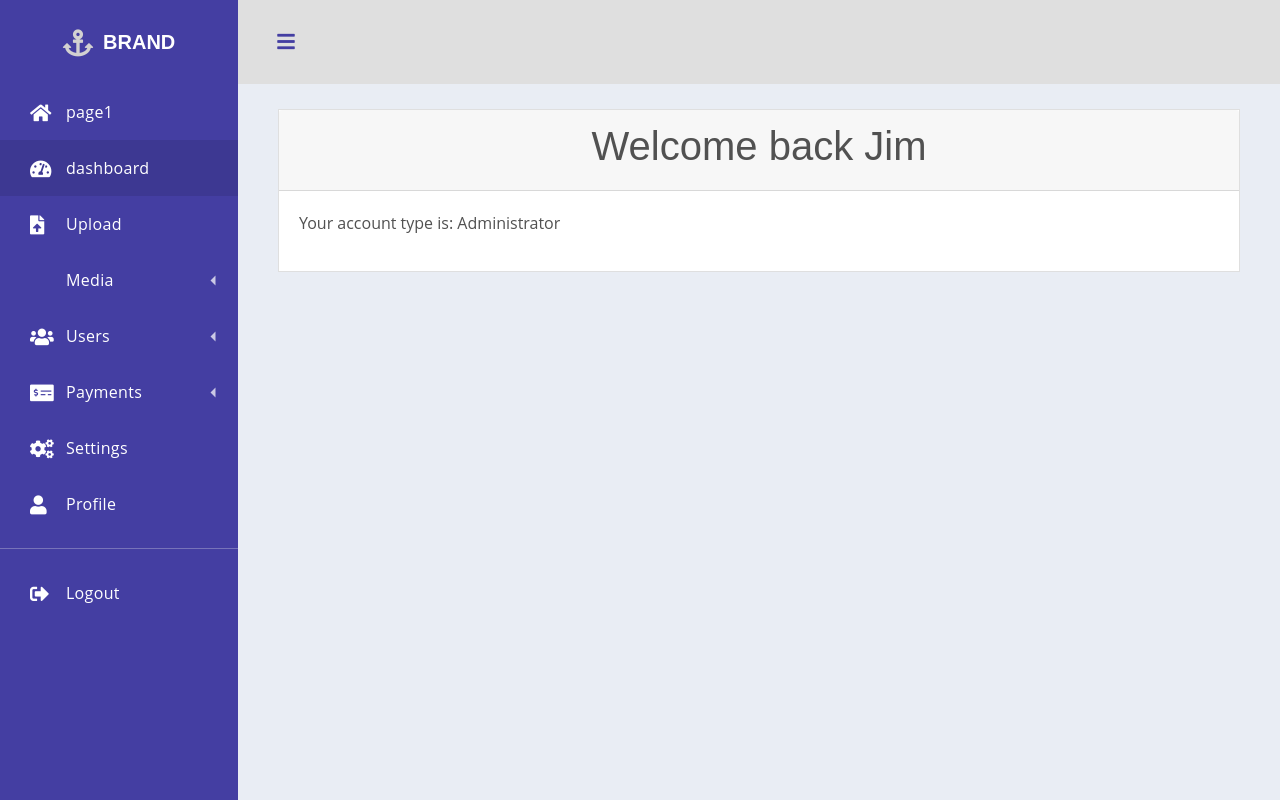
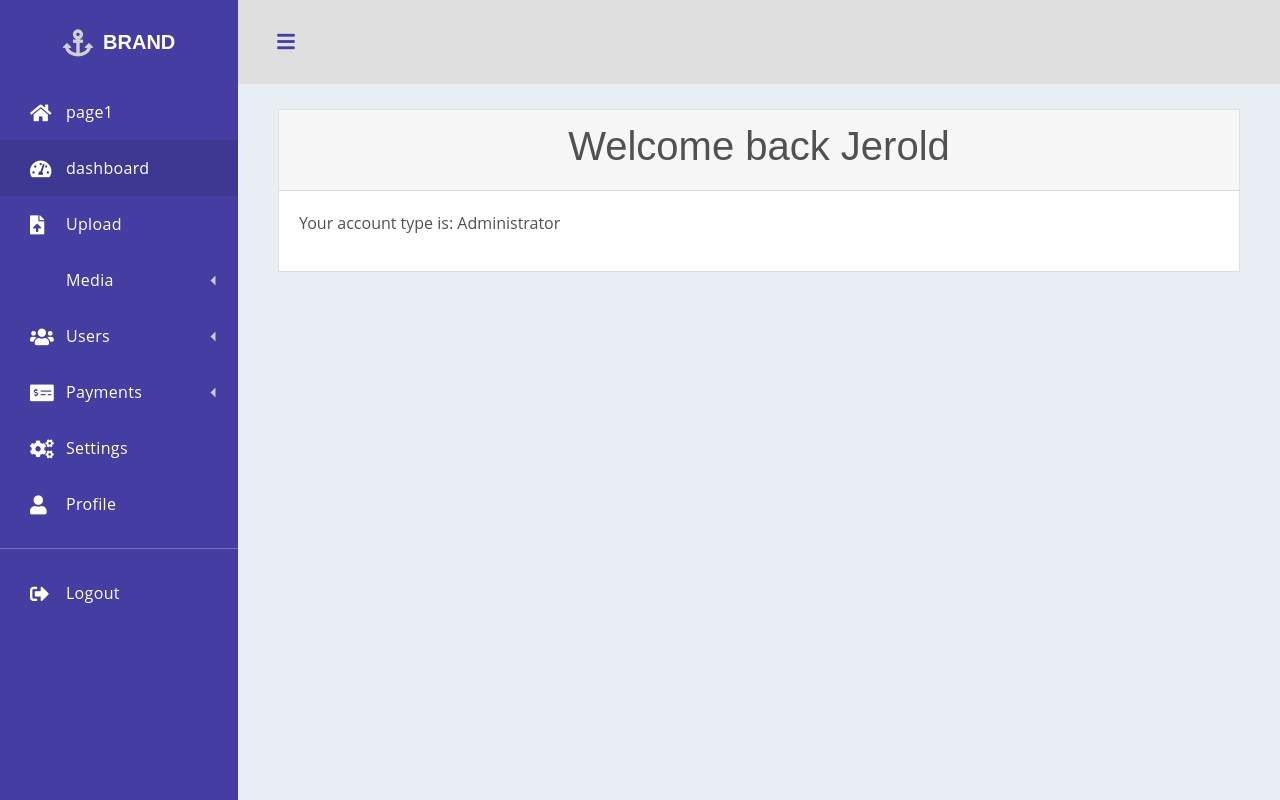
Before and after one commit to yugandhar2000/ctdblogtrail, a Django app: page / in a window 1280 px wide. Run offline with Django 3.2, Linux system fonts and the light colour scheme; some libraries are stand-ins or nearby versions.

Commit message:
Update home.html

```diff
--- a/app/templates/home.html
+++ b/app/templates/home.html
@@ -496,7 +496,7 @@
                     <div class='container'>
                         <div class='card'>
                             <div class='card-header'>
-                                <h1>Welcome back Jim</h1>
+                                <h1>Welcome back Jerold</h1>
                             </div>
                             <div class='card-body'>
                                 <p>Your account type is: Administrator</p>
```
